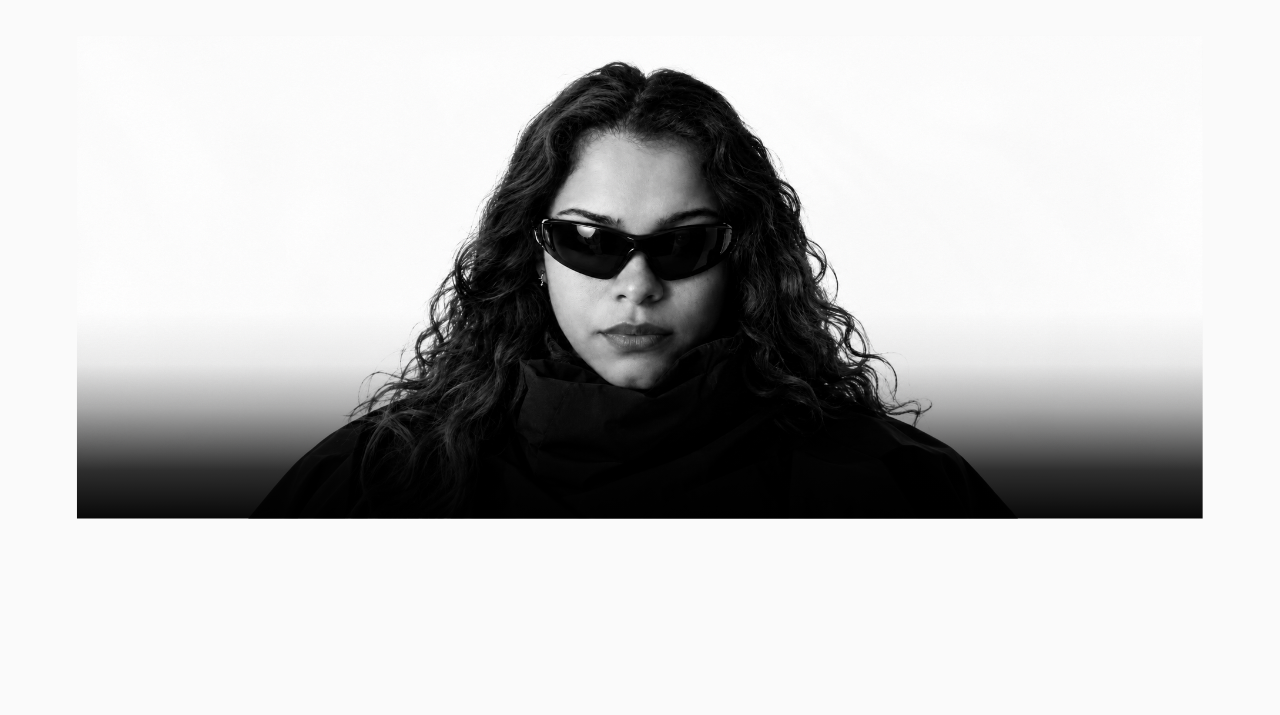
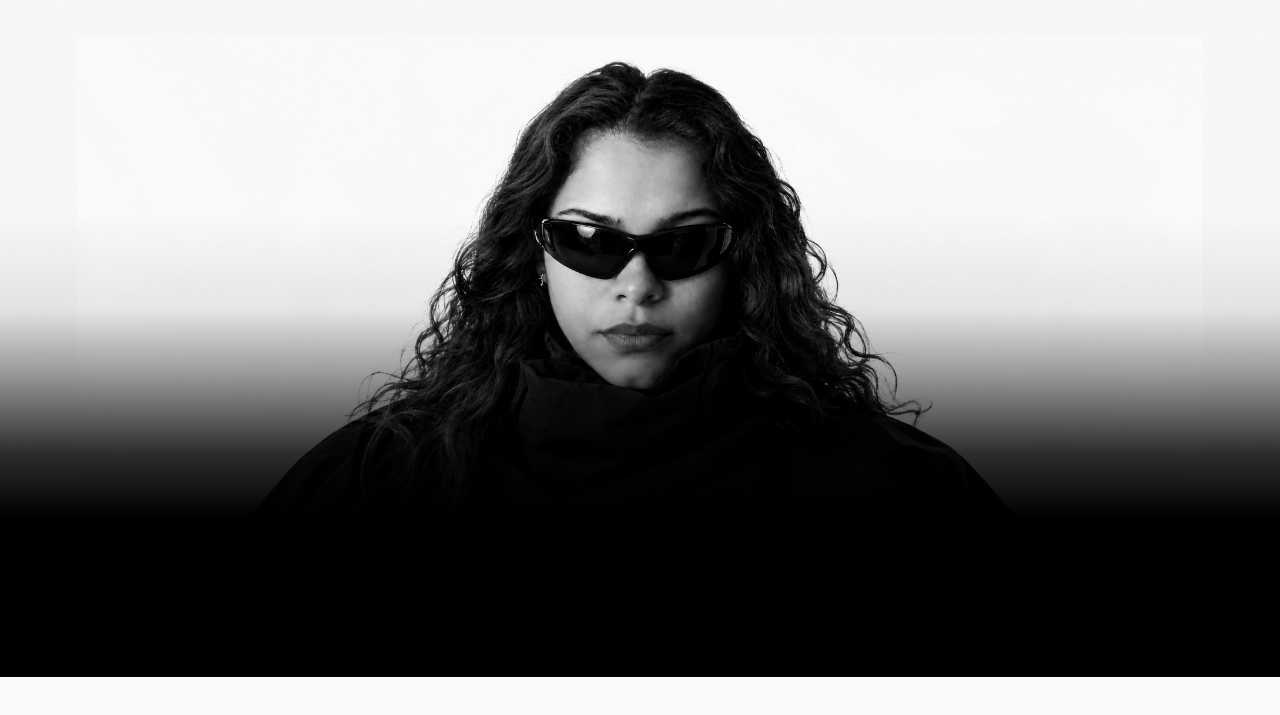
Before and after one commit to rafaelaforasteira/portifoliosocialmedia, a Next.js app: page / in a window 1280 px wide. Shown: the part 123-838 px from the top of the page. Built offline with nearby package versions, Linux system fonts and the light colour scheme.

Commit message:
fix: extend hero gradient across viewport above grain

```diff
--- a/src/app/globals.css
+++ b/src/app/globals.css
@@ -9,16 +9,17 @@
 html, body { margin: 0; background: var(--bg); color: var(--foreground); }
 body { font-family: var(--font-sans), sans-serif; -webkit-font-smoothing: antialiased; }
 .hero { position: relative; min-height: 100svh; overflow: clip; isolation: isolate; }
-.hero-stage { position: relative; width: min(100%, 2560px); height: 100svh; min-height: 480px; margin-inline: auto; }
+.hero-stage { position: relative; z-index: 1; width: min(100%, 2560px); height: 100svh; min-height: 480px; margin-inline: auto; }
 .portrait-plane { position: absolute; top: 50%; left: 50%; translate: -50% -50%; width: min(88%, 190svh, 2160px); aspect-ratio: 1916 / 821; pointer-events: none; }
 .portrait-reveal { position: absolute; inset: 0; isolation: isolate; overflow: hidden; }
 .portrait-reveal img { object-fit: contain; filter: grayscale(1); }
-/* Bound to the photograph: all three layers move and scale together. */
-.portrait-shade { position: absolute; inset: 0; z-index: 1; background: linear-gradient(to top, rgb(0 0 0 / 97%) 0%, rgb(0 0 0 / 82%) 10%, rgb(0 0 0 / 32%) 23%, rgb(0 0 0 / 8%) 32%, transparent 43%); }
-.portrait-grain { position: absolute; inset: 0; z-index: 2; pointer-events: none; background: url("/textures/grain.svg"); opacity: .055; mix-blend-mode: multiply; }
+/* Hero-wide layers: photograph < grain < black gradient. */
+.hero-grain { position: absolute; inset: 0; z-index: 2; pointer-events: none; background: url("/textures/grain.svg"); opacity: .16; mix-blend-mode: multiply; }
+.hero-shade { position: absolute; inset: 0; z-index: 3; pointer-events: none; background: linear-gradient(to top, var(--portrait-black) 0%, var(--portrait-black) 20%, rgb(0 0 0 / 82%) 28%, rgb(0 0 0 / 38%) 38%, rgb(0 0 0 / 8%) 46%, transparent 58%); }
 .scroll-space { min-height: 50vh; background: var(--bg); }
 @media (max-width: 700px) {
   .hero-stage { min-height: 480px; }
+  .hero-shade { background: linear-gradient(to top, var(--portrait-black) 0%, var(--portrait-black) 32%, rgb(0 0 0 / 80%) 38%, rgb(0 0 0 / 25%) 48%, transparent 60%); }
   .portrait-plane { width: 190%; max-width: 1100px; }
 }
 @media (prefers-reduced-motion: reduce) {
--- a/src/components/hero/Hero.tsx
+++ b/src/components/hero/Hero.tsx
@@ -9,5 +9,7 @@ export function Hero() {
   useGSAP(() => { if (root.current) return animateHero(root.current); }, { scope: root });
   return <section ref={root} className="hero" aria-label="Retrato de Raffaela Forasteira">
     <div className="hero-stage"><HeroPortrait /></div>
+    <div className="hero-grain" aria-hidden="true" />
+    <div className="hero-shade" aria-hidden="true" />
   </section>;
 }
--- a/src/components/hero/HeroPortrait.tsx
+++ b/src/components/hero/HeroPortrait.tsx
@@ -4,8 +4,6 @@ export function HeroPortrait() {
   return <div className="portrait-plane" data-depth="4">
     <div className="portrait-reveal">
       <Image src={HERO_PORTRAIT.src} alt={HERO_PORTRAIT.alt} fill sizes="(max-width: 700px) 190vw, (min-width: 2455px) 2160px, 88vw" priority quality={85} style={{ objectPosition: HERO_PORTRAIT.objectPosition }} />
-      <div className="portrait-shade" aria-hidden="true" />
-      <div className="portrait-grain" aria-hidden="true" />
     </div>
   </div>;
 }
```
Also changed, not shown: 2 other files (tests, documents, lock files or other folders).
